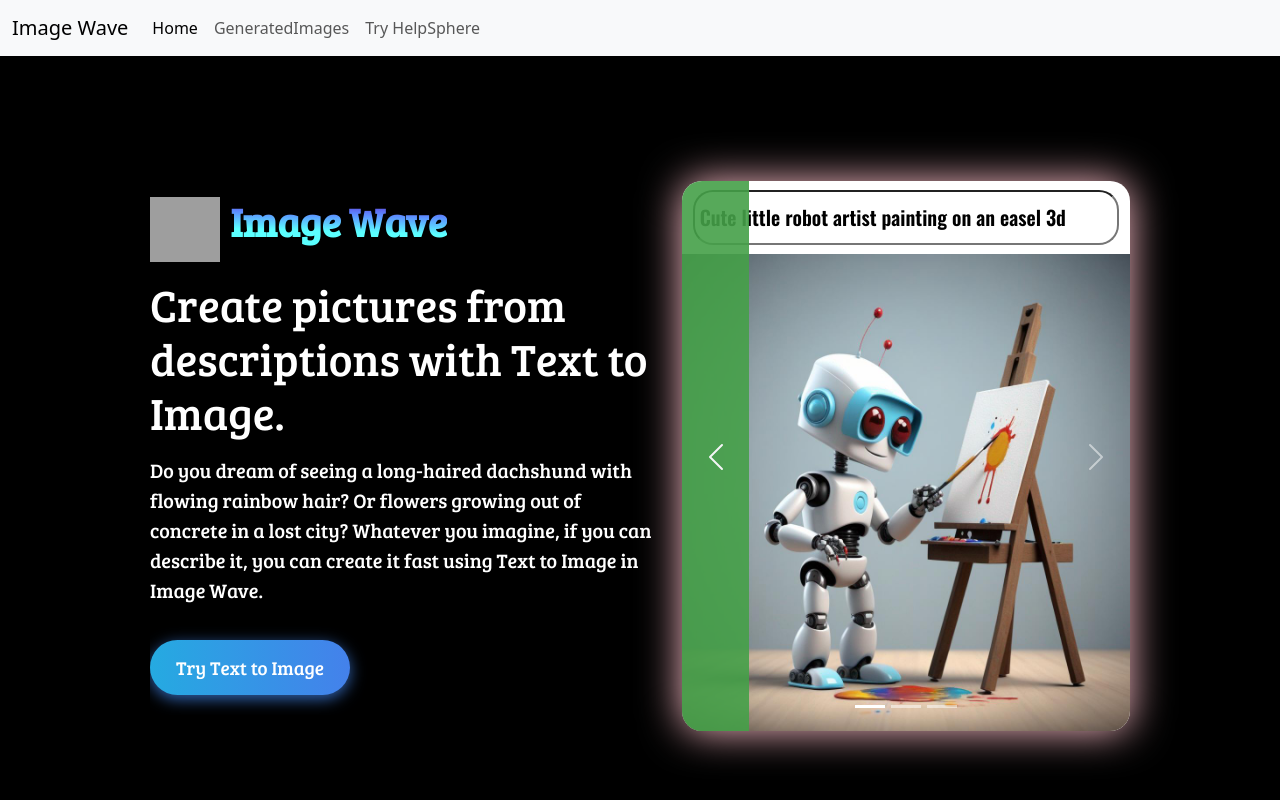
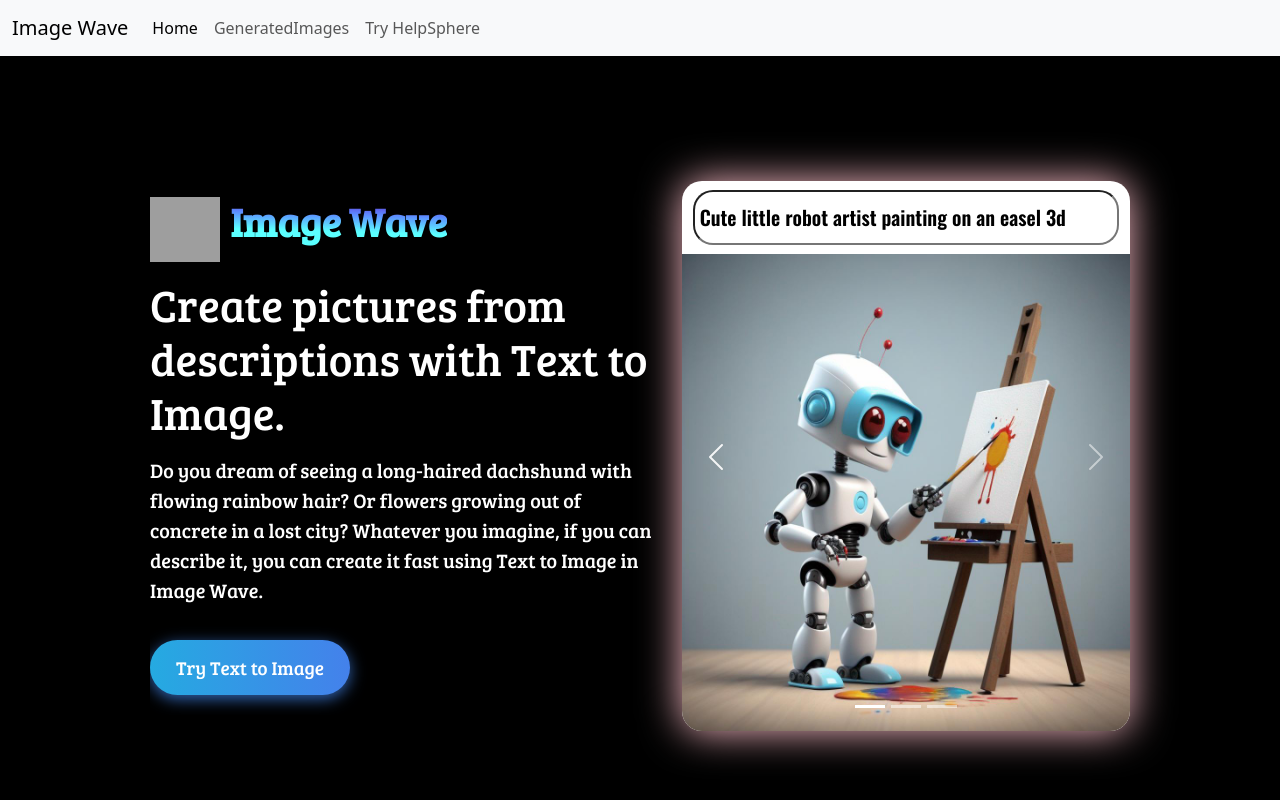
Before and after one commit to chetan-kasar/Image-Wave, a React (Create React App) app in the folder client/client/: page / in a window 1280 px wide. In both pictures the pointer is over the button "Previous". Shown: the top 800 px of the page. Built offline with nearby package versions, Linux system fonts and the light colour scheme; grey boxes are pictures that could not be loaded; a web font is replaced by a local one.

Commit message:
Update index.css

```diff
--- a/client/client/src/index.css
+++ b/client/client/src/index.css
@@ -421,8 +421,9 @@
   cursor: pointer;
 }
 
-button:hover {
-  background-color: #45a049;
+.carousel-control-prev:hover,
+.carousel-control-next:hover {
+    background-color: transparent !important;
 }
 
 .access-error{
```
